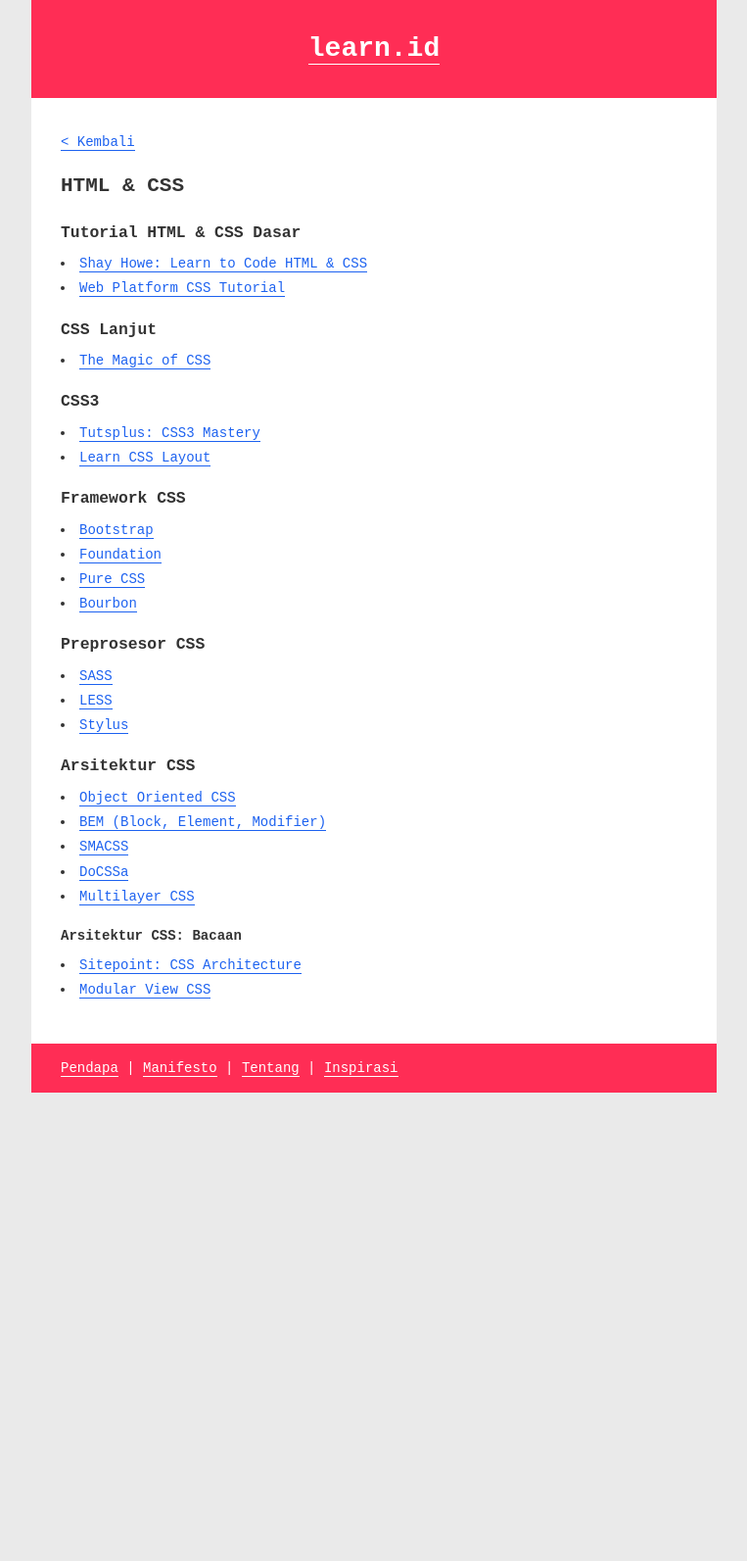
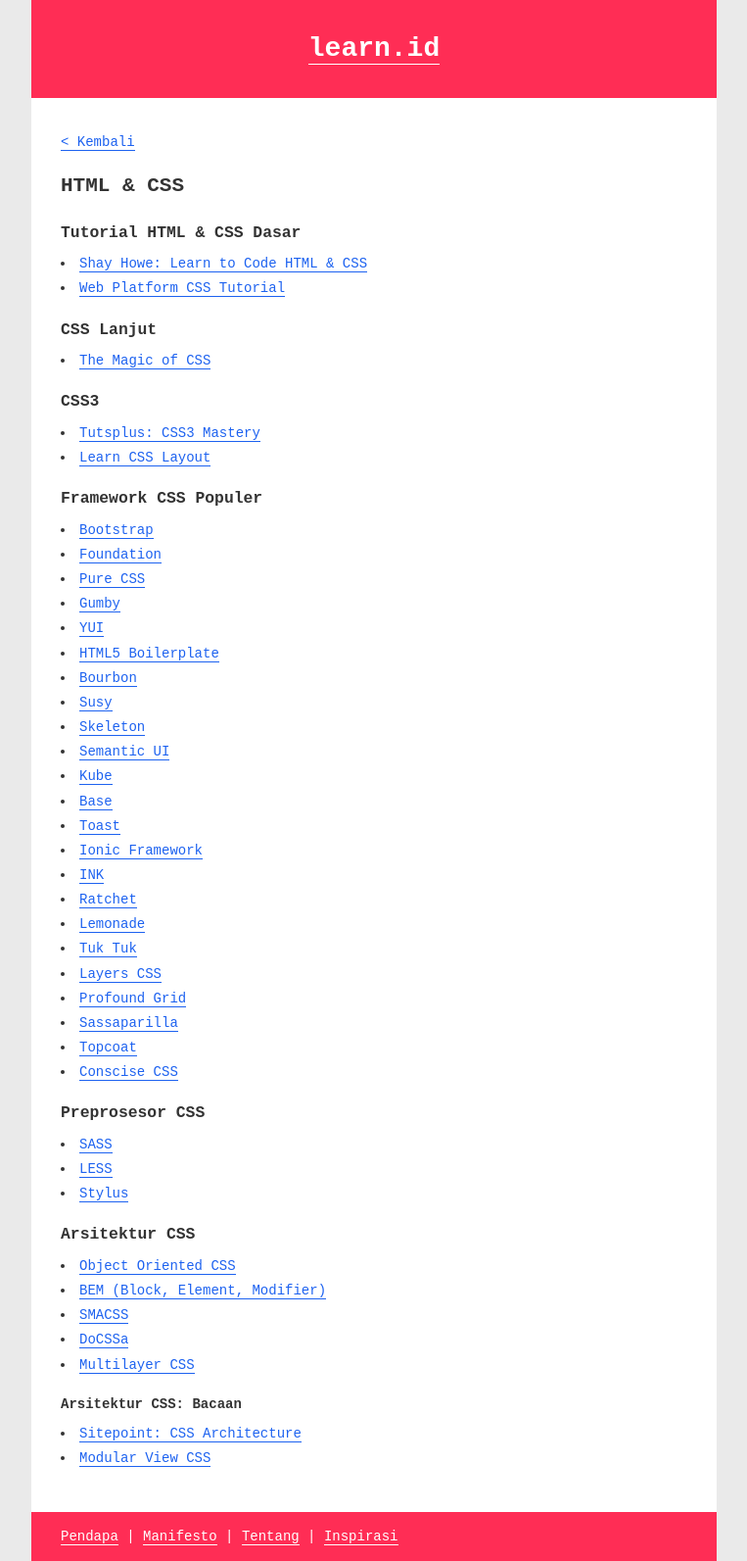
Before and after one commit to irff/learn, a Jekyll site: the page built from _kanal/html-css.md, in a window 1280 px wide. Shown: the whole page at 98% size, without its empty margins (258-1021 px from the left). Built offline with Jekyll 4.4.1, drawn with Linux system fonts in a browser that asks for light colours; before the commit the page ends 1115 px from its top, so only the background shows below that.

Commit message:
Tambah materi-materi baru

```diff
--- a/_kanal/html-css.md
+++ b/_kanal/html-css.md
@@ -17,11 +17,30 @@
 - [Tutsplus: CSS3 Mastery](http://code.tutsplus.com/series/css3-mastery--net-18126)
 - [Learn CSS Layout](http://learnlayout.com/)
 
-### Framework CSS
+### Framework CSS Populer
 - [Bootstrap](http://getbootstrap.com/)
 - [Foundation](http://foundation.zurb.com/)
 - [Pure CSS](http://purecss.io/)
+- [Gumby](http://gumbyframework.com/)
+- [YUI](http://yuilibrary.com/)
+- [HTML5 Boilerplate](http://html5boilerplate.com/)
 - [Bourbon](http://bourbon.io/)
+- [Susy](http://susy.oddbird.net/)
+- [Skeleton](http://www.getskeleton.com/)
+- [Semantic UI](http://semantic-ui.com/)
+- [Kube](http://imperavi.com/kube/)
+- [Base](http://matthewhartman.github.io/base/)
+- [Toast](http://daneden.github.io/Toast/)
+- [Ionic Framework](http://ionicframework.com/docs/)
+- [INK](http://ink.sapo.pt/)
+- [Ratchet](http://goratchet.com/)
+- [Lemonade](http://lemonade.im/)
+- [Tuk Tuk](http://tuktuk.tapquo.com/)
+- [Layers CSS](http://eiskis.net/layers/)
+- [Profound Grid](http://www.profoundgrid.com/)
+- [Sassaparilla](http://sass.fffunction.co/)
+- [Topcoat](http://topcoat.io/)
+- [Conscise CSS](http://concisecss.com/)
 
 ### Preprosesor CSS
 - [SASS](http://sass-lang.com/)
```
Also changed, not shown: _kanal/web-design.md (+10 -0 lines), _kanal/web-development.md (+12 -5 lines), 3 other files.
